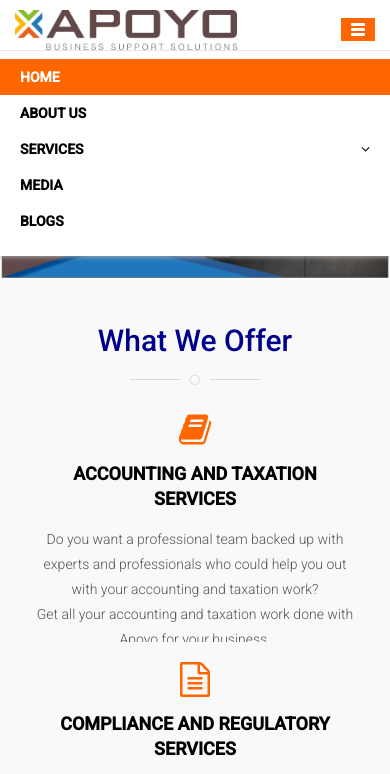
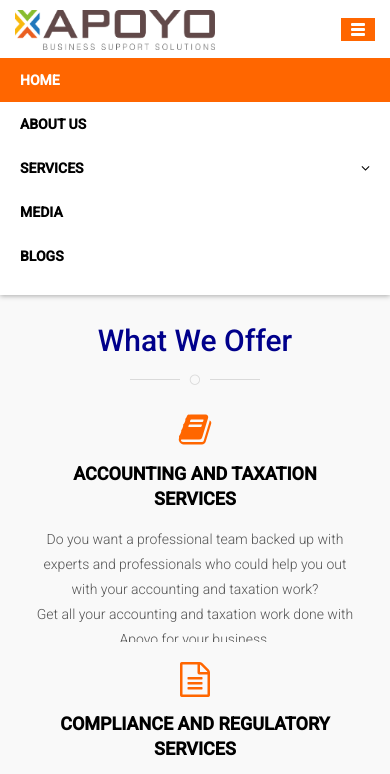
Before and after one commit to sagarspc/updated-task, a website: page apoyo/index.html in a window 390 px wide. Both pictures are taken after a click on the button "Toggle navigation". Shown: the top 774 px of the page. Drawn offline with nearby package versions, Linux system fonts and the light colour scheme.

Commit message:
first commit

```diff
--- a/apoyo/css/style.css
+++ b/apoyo/css/style.css
@@ -818,6 +818,7 @@ Shortcode Content
     }
     .navbar-default .navbar-nav>li>a{
         color: #000 !important;
+        padding: 12px 20px;
     }
     .navbar-default .navbar-nav>li>a.active{
         color: #fff !important;
@@ -4373,6 +4374,12 @@ a[aria-expanded="true"] {
     .btn-custom{
         padding: 15px 35px;
     }
+    .navbar-default .navbar-collapse, .navbar-default .navbar-form{
+        border:0px;
+    }
+    .navbar-brand img{
+        width: 200px !important
+    }
 }
 
 
```
